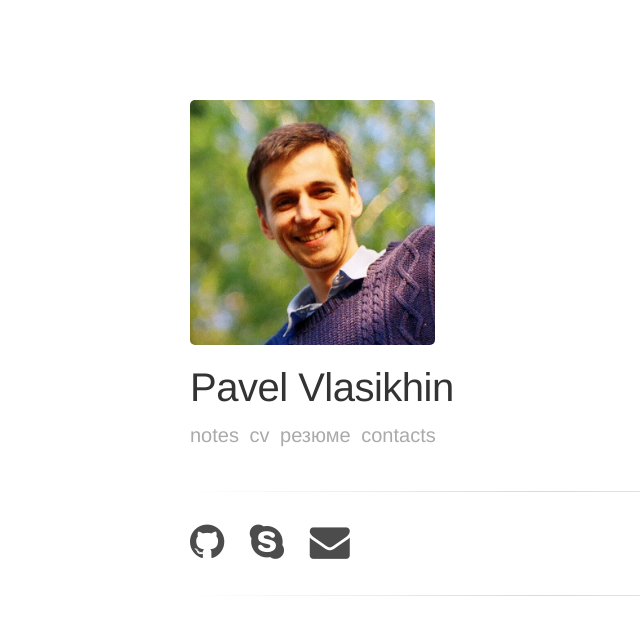
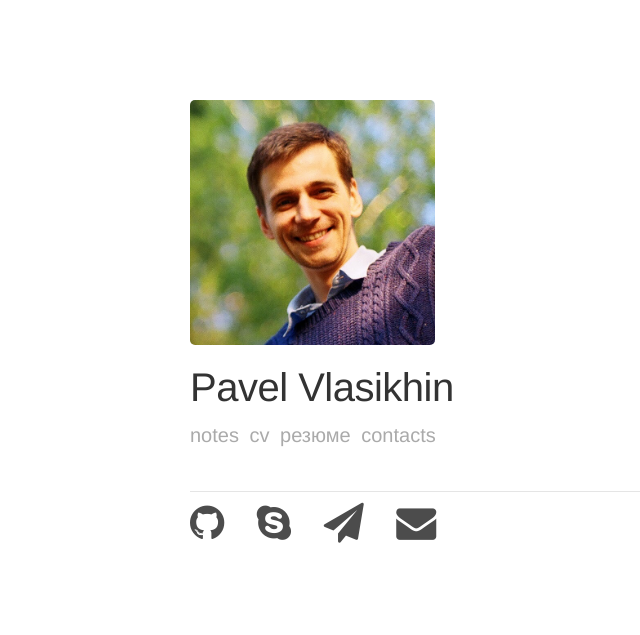
Before and after one commit to vlasikhin/vlasikhin.github.io, a Jekyll site: the page built from contacts.html, in a window 1280 px wide. Shown: the top 635 px of the page, without its empty margins (90-730 px from the left). Built offline with Jekyll 4.4.1, drawn with Linux system fonts in a browser that asks for light colours; nearby versions of some CDN libraries.

Commit message:
Add telegram link

```diff
--- a/_config.yml
+++ b/_config.yml
@@ -8,6 +8,7 @@ author:             "Pavel Vlasikhin"
 github_username:    "vlasikhin"
 google_email:       "vlasikhinpavel@gmail.com"
 skype_username:     "indaemonedeus"
+telegram_username:  "indaemonedeus"
 
 # URL
 baseurl:            ""
--- a/contacts.html
+++ b/contacts.html
@@ -31,6 +31,13 @@ layout: default
 					</a>
 				</li>
 			{% endif %}
+			{% if site.telegram_username %}
+				<li>
+					<a href="telegram:{{ site.telegram_username }}?add">
+						<i class="fa fa-paper-plane fa-2x"></i>
+					</a>
+				</li>
+			{% endif %}
 			{% if site.google_email %}
 				<li>
 					<a href="mailto:{{ site.google_email }}">
@@ -40,5 +47,4 @@ layout: default
 			{% endif %}
 		</ul>
 	</div>
-	<hr>
 </div>
--- a/style.scss
+++ b/style.scss
@@ -127,9 +127,13 @@ ol + h3 {
 
 hr {
   border: 0;
+  height: 0;
+  border-top: 1px solid rgba(0, 0, 0, 0.1);
+  border-bottom: 1px solid rgba(255, 255, 255, 0.3);
+/*  border: 0;
   margin: 1.5rem auto;
   height: 1px;
-  background-image: linear-gradient(to right, rgba(0, 0, 0, 0), rgba(0, 0, 0, 0.15), rgba(0, 0, 0, 0));
+  background-image: linear-gradient(to right, rgba(0, 0, 0, 0), rgba(0, 0, 0, 0.15), rgba(0, 0, 0, 0));*/
 }
 strong {
   color: #333;
@@ -374,7 +378,7 @@ tbody tr:nth-child(odd) th {
 .social-icons {
   li {
     display: inline;
-    padding-right: 20px;
+    padding-right: 27px;
   }
   a {
   text-decoration: none;
```
Lines whose indentation alone changed are shown as unchanged.
